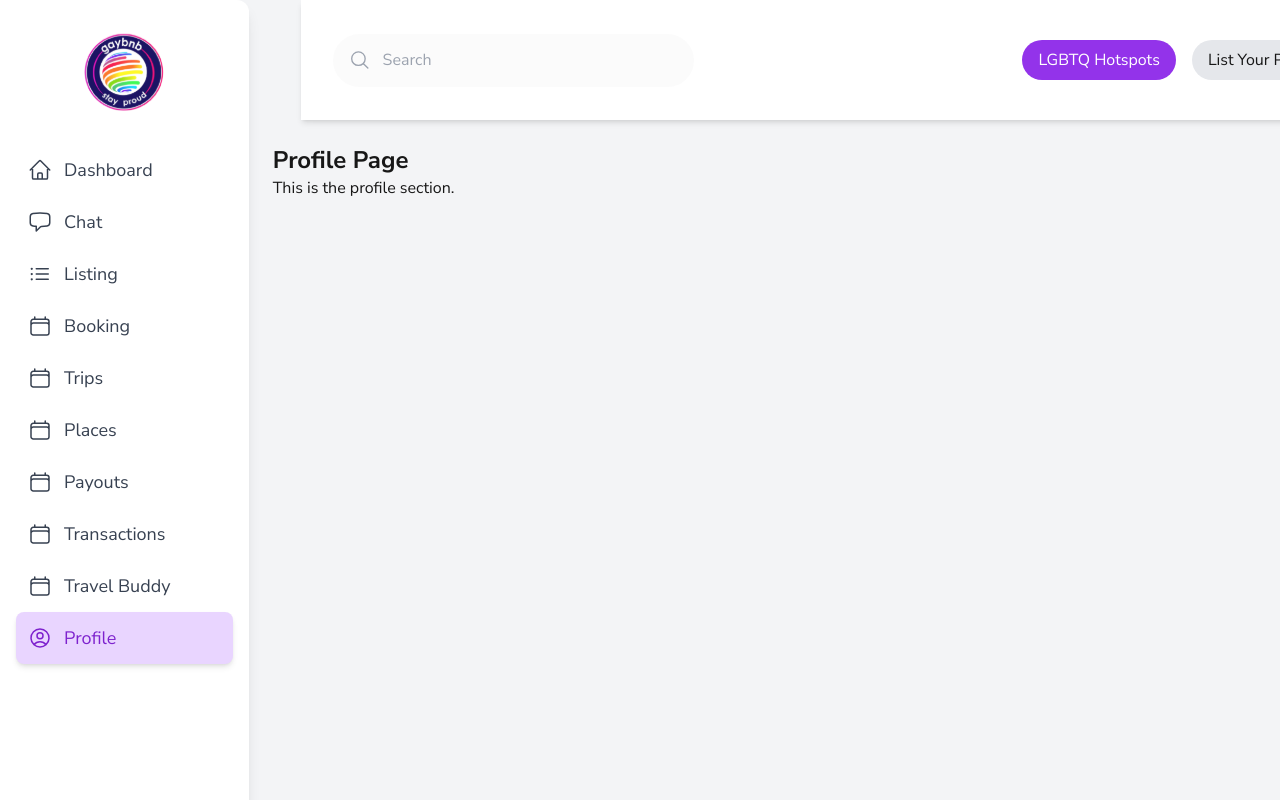
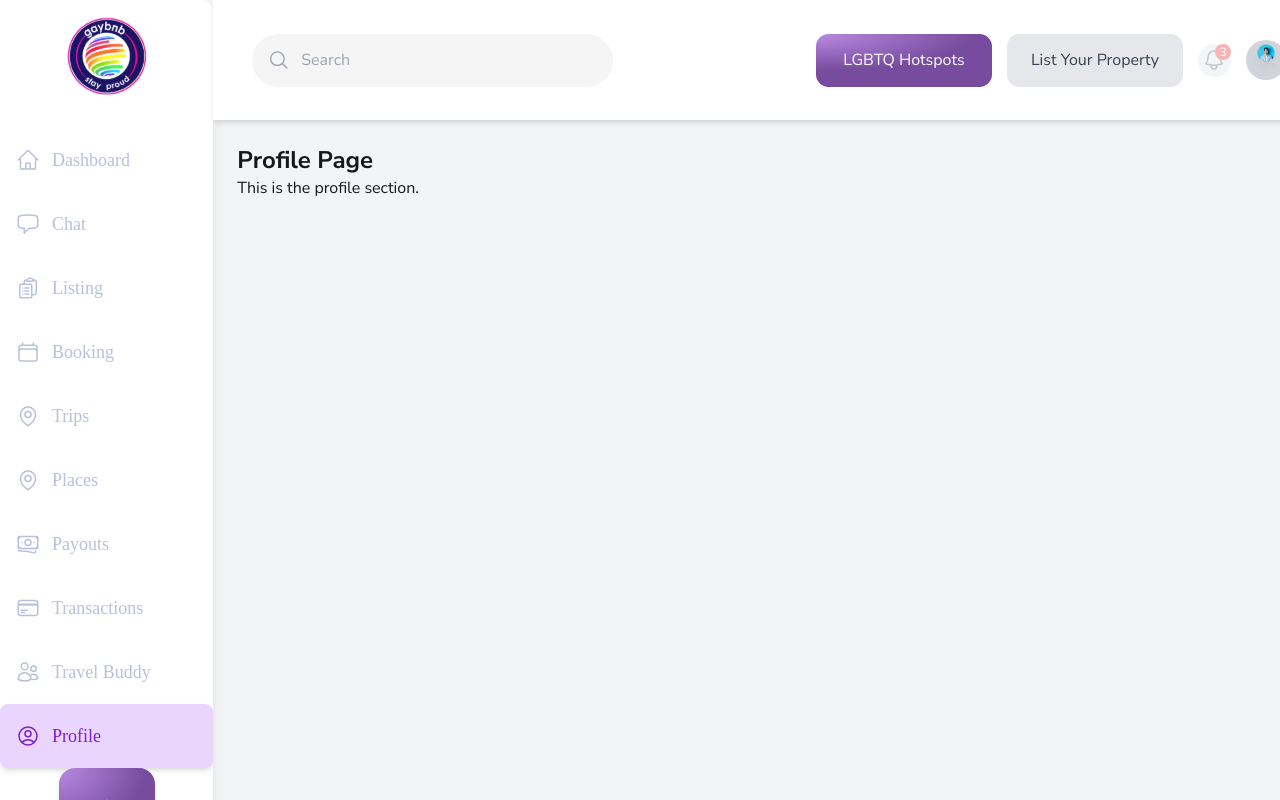
Before and after one commit to zeshanjaffer/gayBnB_Front-End, a Next.js app: page /dashboard/profile in a window 1280 px wide. Shown: the top 800 px of the page. Built offline with nearby package versions, Linux system fonts and the light colour scheme.

Commit message:
Added responsive sidebar with updated icons

```diff
--- a/src/components/sidebar.tsx
+++ b/src/components/sidebar.tsx
@@ -1,8 +1,10 @@
+import { useState } from "react";
 import Link from "next/link";
 import { useRouter } from "next/router";
 import {
   HomeIcon, ChatBubbleLeftIcon, ListBulletIcon, CalendarIcon,
-  UserCircleIcon, ArrowRightOnRectangleIcon
+  UserCircleIcon, BanknotesIcon, CreditCardIcon, UsersIcon,
+  MapPinIcon, ClipboardDocumentListIcon,XMarkIcon,Bars3Icon,ArrowRightOnRectangleIcon ,PowerIcon
 } from "@heroicons/react/24/outline";
 
 type MenuItem = {
@@ -12,41 +14,56 @@ type MenuItem = {
 };
 
 const menuItems: MenuItem[] = [
-  { name: "Dashboard", path: "/dashboard", icon: HomeIcon },
-  { name: "Chat", path: "/chat", icon: ChatBubbleLeftIcon },
-  { name: "Listing", path: "/dashboard/listing", icon: ListBulletIcon },
-  { name: "Booking", path: "/dashboard/booking", icon: CalendarIcon },
-  { name: "Trips", path: "/dashboard/trips", icon: CalendarIcon },
-  { name: "Places", path: "/dashboard/places", icon: CalendarIcon },
-  { name: "Payouts", path: "/dashboard/payouts", icon: CalendarIcon },
-  { name: "Transactions", path: "/dashboard/transactions", icon: CalendarIcon },
-  { name: "Travel Buddy", path: "/dashboard/travel-buddy", icon: CalendarIcon },
-  { name: "Profile", path: "/dashboard/profile", icon: UserCircleIcon },
+  { name: "Dashboard", path: "/dashboard", icon: HomeIcon }, // Home icon for Dashboard
+  { name: "Chat", path: "/chat", icon: ChatBubbleLeftIcon }, // Chat icon for messaging
+  { name: "Listing", path: "/dashboard/listing", icon: ClipboardDocumentListIcon }, // Document icon for listings
+  { name: "Booking", path: "/dashboard/booking", icon: CalendarIcon }, // Calendar icon for booking
+  { name: "Trips", path: "/dashboard/trips", icon: MapPinIcon }, // Map pin icon for trips
+  { name: "Places", path: "/dashboard/places", icon: MapPinIcon }, // Same map pin for places
+  { name: "Payouts", path: "/dashboard/payouts", icon: BanknotesIcon }, // Banknotes icon for payouts
+  { name: "Transactions", path: "/dashboard/transactions", icon: CreditCardIcon }, // Credit card icon for transactions
+  { name: "Travel Buddy", path: "/dashboard/travel-buddy", icon: UsersIcon }, // Users icon for Travel Buddy
+  { name: "Profile", path: "/dashboard/profile", icon: UserCircleIcon }, // Profile icon for user
 ];
 
 export default function Sidebar() {
   const router = useRouter();
+  const [isOpen, setIsOpen] = useState(false);
 
   return (
-    <div className="w-[301px] h-[1086px] bg-white shadow-lg flex flex-col justify-between p-4 rounded-r-xl">
+    <>
+      {/* Mobile Menu Button */}
+      <button
+        onClick={() => setIsOpen(!isOpen)}
+        className="md:hidden fixed top-4 left-4 z-50 bg-gray-100 p-2 rounded-lg shadow-md"
+        aria-label="Toggle Sidebar"
+      >
+        {isOpen ? <XMarkIcon className="w-6 h-6" /> : <Bars3Icon className="w-6 h-6" />}
+      </button>
+
+      {/* Sidebar */}
+      <div className={`fixed md:relative top-0 left-0 h-full w-72 md:w-64 bg-white shadow-lg transition-transform duration-300 z-40
+        ${isOpen ? "translate-x-0" : "-translate-x-full md:translate-x-0"} rounded-r-xl overflow-y-auto`}
+      >
         {/* Logo */}
         <div className="flex justify-center pt-4">
           <img src="/gaybnblogo.svg" alt="Logo" className="w-20 h-20 rounded-full" />
         </div>
 
         {/* Navigation Links */}
-      <nav className="flex-1 mt-8 space-y-2">
+        <nav className="mt-8 space-y-6">
           {menuItems.map((item) => (
             <Link key={item.name} href={item.path} passHref>
               <div
-              className={`flex items-center p-3 rounded-lg cursor-pointer transition duration-300 ${
-                router.pathname === item.path
+                className={`flex items-center w-full h-16 p-4 rounded-lg cursor-pointer transition duration-300
+                  ${router.pathname === item.path
                     ? "bg-purple-200 text-purple-700 shadow-md"
-                  : "text-gray-700 hover:bg-gray-100"
-              }`}
+                    : "text-[#B9C0DE] hover:bg-gray-100"}`}
+                style={{ fontFamily: 'Nunito', fontWeight: 400, fontSize: '18px', lineHeight: '100%' }}
+                onClick={() => setIsOpen(false)} // Close sidebar on mobile click
               >
                 <item.icon className="w-6 h-6 mr-3" />
-              <span className="text-lg font-medium">{item.name}</span>
+                <span>{item.name}</span>
               </div>
             </Link>
           ))}
@@ -55,14 +72,25 @@ export default function Sidebar() {
         {/* Logout Button */}
         <div className="flex justify-center pb-6">
           <button
-          className="w-[102px] h-[102px] rounded-[20.4px] flex items-center justify-center text-white shadow-md"
+            className="w-24 h-24 rounded-2xl flex items-center justify-center text-white shadow-md"
             style={{
               background: "radial-gradient(89.6% 68.47% at 0% 0.99%, #B88AE1 0%, #774C9E 100%)",
             }}
+            aria-label="Logout"
           >
-          <ArrowRightOnRectangleIcon className="w-10 h-10" />
+            <PowerIcon className="w-10 h-10" />
           </button>
         </div>
       </div>
+
+      {/* Background Overlay (for mobile) */}
+      {isOpen && (
+        <div
+          className="fixed inset-0 bg-black bg-opacity-50 z-30 md:hidden"
+          onClick={() => setIsOpen(false)}
+          aria-hidden="true"
+        ></div>
+      )}
+    </>
   );
 }
--- a/src/components/topbar.tsx
+++ b/src/components/topbar.tsx
@@ -1,33 +1,79 @@
-import { MagnifyingGlassIcon } from "@heroicons/react/24/outline";
+import { useState, useEffect } from "react";
+import { MagnifyingGlassIcon, BellIcon, ChevronDownIcon } from "@heroicons/react/24/outline";
 
 const Topbar = () => {
+  const [dropdownOpen, setDropdownOpen] = useState(false);
+  const [notificationsOpen, setNotificationsOpen] = useState(false); // State for notifications
+
+  useEffect(() => {
+    const handleClickOutside = (event: MouseEvent) => {
+      const target = event.target as HTMLElement;
+      if (!target.closest(".dropdown-container")) setDropdownOpen(false);
+      if (!target.closest(".notification-container")) setNotificationsOpen(false);
+    };
+
+    document.addEventListener("click", handleClickOutside);
+    return () => document.removeEventListener("click", handleClickOutside);
+  }, []);
+
   return (
-    <div className="fixed top-0 left-[301px] w-[1139px] h-[120px] bg-white flex items-center px-8 shadow-md z-50">
+    <div className="fixed top-0 left-[300] w-[1139px] h-[120px] bg-white shadow-md z-50 flex items-center px-8">
+      <div className="w-[1062.316px] h-[54px] flex items-center justify-between mx-auto">
         {/* Search Bar */}
-      <div className="flex items-center bg-[#F5F5F56B] rounded-full px-4 w-[361px] h-[53px]">
+        <div className="flex items-center bg-[#F5F5F5] rounded-full px-4 w-[361px] h-[53px]">
           <MagnifyingGlassIcon className="w-6 h-6 text-gray-400" />
-        <input
-          type="text"
-          placeholder="Search"
-          className="ml-3 w-full bg-transparent outline-none text-gray-700"
-        />
+          <input type="text" placeholder="Search" className="ml-3 w-full bg-transparent outline-none text-gray-700" />
         </div>
 
-      {/* Right Section (Avatar & Buttons) */}
-      <div className="ml-auto flex items-center space-x-4">
-        <button className="px-4 py-2 bg-purple-600 text-white rounded-full">
-          LGBTQ Hotspots
-        </button>
-        <button className="px-4 py-2 bg-gray-200 rounded-full">
+        {/* Right Section */}
+        <div className="flex items-center space-x-[15px]">
+          <button className="w-[176px] h-[53px] rounded-[12.43px] text-white font-[Nunito Sans]" style={{
+            background: "radial-gradient(89.6% 68.47% at 0% 0.99%, #B88AE1 0%, #774C9E 100%)"
+          }}>LGBTQ Hotspots</button>
+          <button className="w-[176px] h-[53px] rounded-[12.43px] text-gray-700 bg-gray-200 font-[Nunito Sans]">
             List Your Property
           </button>
-        {/* Avatar */}
+
+          {/* Notification Icon */}
+          <div className="relative notification-container">
+            <div
+              className="w-[33px] h-[33px] opacity-40 flex items-center justify-center bg-gray-200 rounded-full cursor-pointer"
+              onClick={() => setNotificationsOpen(!notificationsOpen)}
+            >
+              <BellIcon className="w-6 h-6 text-gray-500" />
+              {/* Notification Badge */}
+              <span className="absolute top-0 right-0 w-4 h-4 bg-red-500 text-white text-xs flex items-center justify-center rounded-full">3</span>
+            </div>
+
+            {/* Notification Dropdown */}
+            {notificationsOpen && (
+              <div className="absolute right-0 mt-2 w-60 bg-white shadow-lg rounded-lg overflow-hidden">
+                <div className="p-3 text-gray-700 font-bold border-b">Notifications</div>
+                <a href="#" className="block px-4 py-2 text-gray-700 hover:bg-gray-100">New booking received</a>
+                <a href="#" className="block px-4 py-2 text-gray-700 hover:bg-gray-100">Payment processed</a>
+                <a href="#" className="block px-4 py-2 text-gray-700 hover:bg-gray-100">New message from support</a>
+              </div>
+            )}
+          </div>
+
+          {/* Avatar + Dropdown Icon */}
+          <div className="relative dropdown-container">
+            <div className="flex items-center space-x-2 cursor-pointer" onClick={() => setDropdownOpen(!dropdownOpen)}>
               <div className="w-10 h-10 rounded-full bg-gray-300 overflow-hidden">
-          <img
-            src="/avatar.png"
-            alt="User Avatar"
-            className="w-full h-full object-cover"
-          />
+                <img src="/avatar.png" alt="User Avatar" className="w-full h-full object-cover" />
+              </div>
+              <ChevronDownIcon className={`w-5 h-5 text-gray-600 transition-transform duration-200 ${dropdownOpen ? "rotate-180" : "rotate-0"}`} />
+            </div>
+
+            {/* Dropdown Menu */}
+            {dropdownOpen && (
+              <div className="absolute right-0 mt-2 w-48 bg-white shadow-lg rounded-lg overflow-hidden">
+                <a href="#" className="block px-4 py-2 text-gray-700 hover:bg-gray-100">Profile</a>
+                <a href="#" className="block px-4 py-2 text-gray-700 hover:bg-gray-100">Settings</a>
+                <a href="#" className="block px-4 py-2 text-gray-700 hover:bg-gray-100">Logout</a>
+              </div>
+            )}
+          </div>
         </div>
       </div>
     </div>
```
Lines whose indentation alone changed are shown as unchanged.
